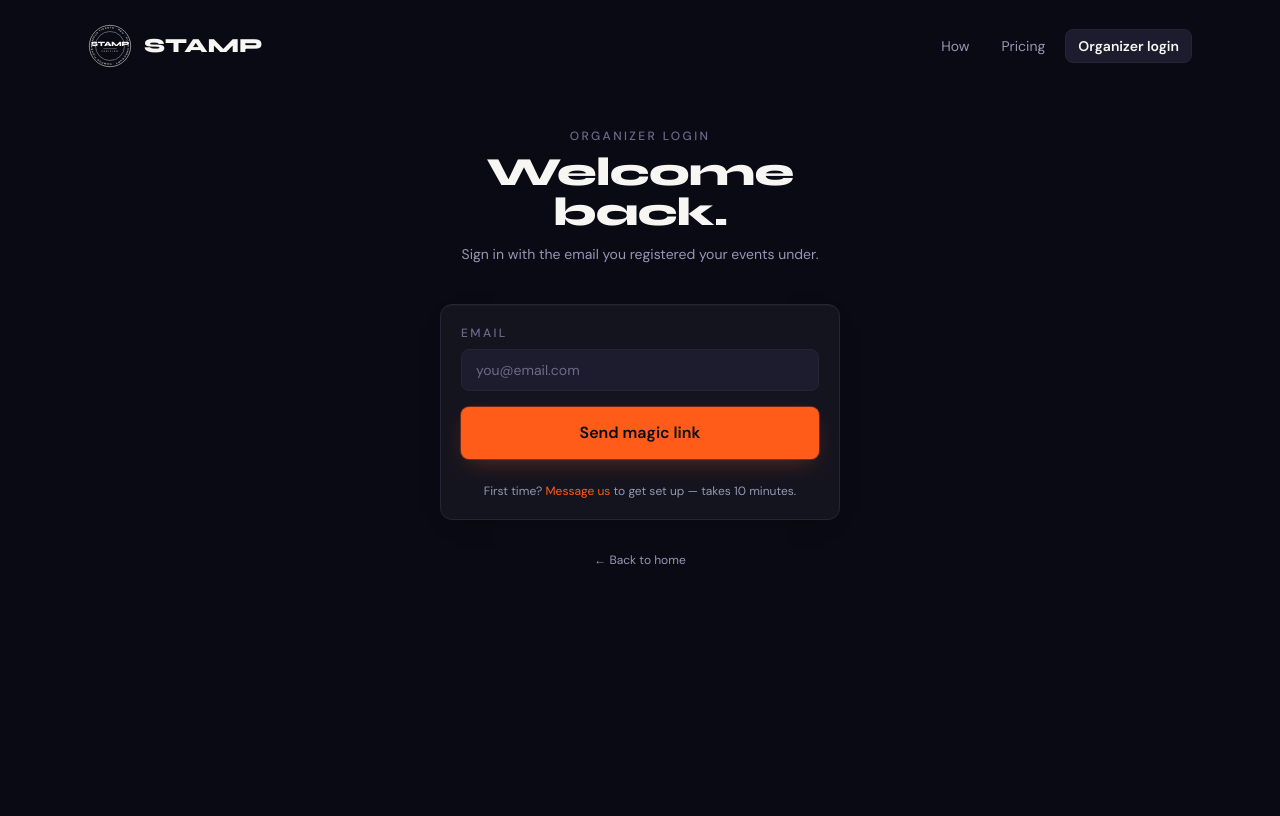
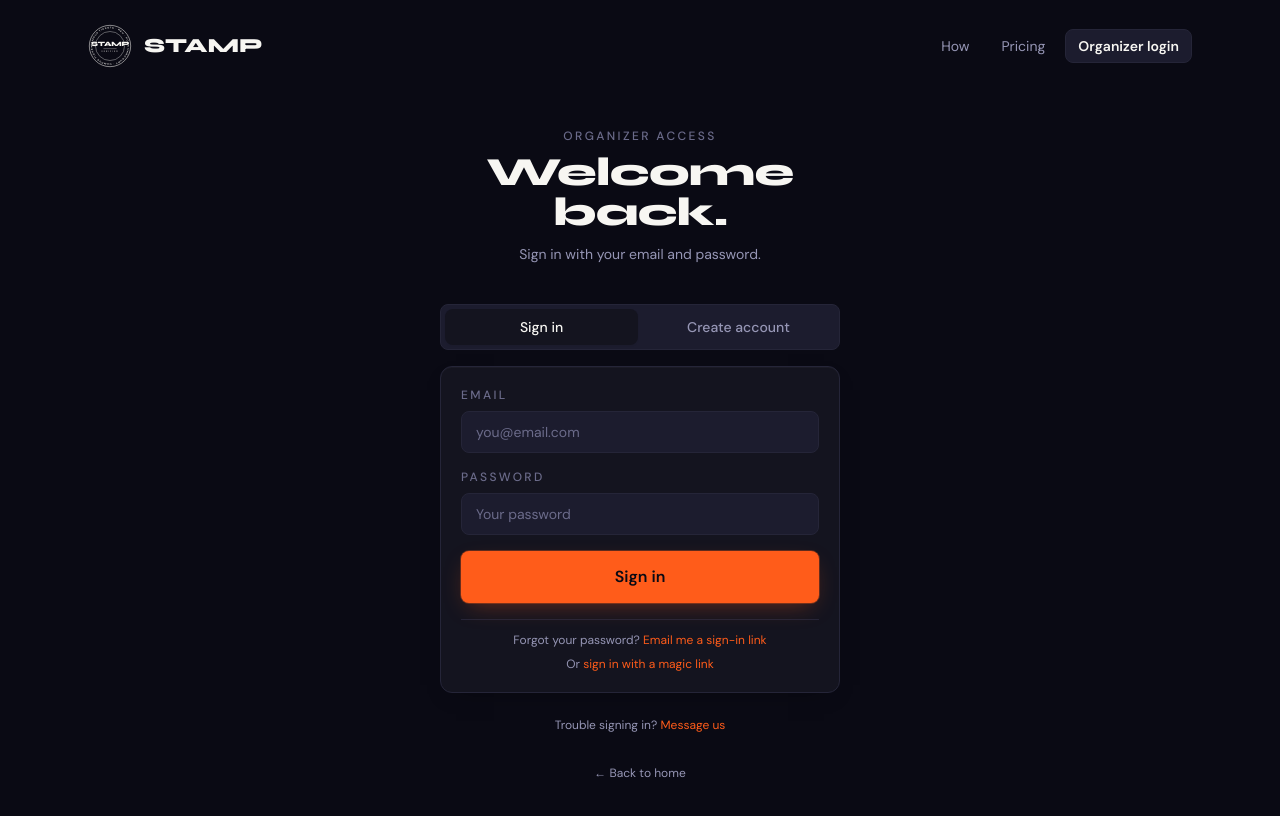
Before and after one commit to josh2-dot/stamp, a Next.js app: page /login in a window 1280 px wide. Shown: the top 816 px of the page. Built offline with nearby package versions, Linux system fonts and the light colour scheme; no server answers.

Commit message:
Stamp password auth

```diff
--- a/app/login/page.tsx
+++ b/app/login/page.tsx
@@ -9,24 +9,55 @@ import { Button } from "@/components/ui/Button";
 import { Input } from "@/components/ui/Input";
 import { Eyebrow } from "@/components/ui/Eyebrow";
 import { createBrowserSupabase } from "@/lib/supabase/browser";
+import { cn } from "@/lib/cn";
 
-type State = "idle" | "sending" | "sent" | "error" | "exchanging";
+type Mode = "signin" | "signup";
+type State = "idle" | "submitting" | "email_sent" | "exchanging" | "error";
+
+const MIN_PASSWORD_LENGTH = 8;
+
+/**
+ * Map Supabase auth error messages to something a human can act on.
+ * The raw strings are technical and inconsistent across error types.
+ */
+function mapAuthError(message: string): string {
+  const m = message.toLowerCase();
+  if (m.includes("invalid login credentials"))
+    return "Wrong email or password.";
+  if (m.includes("user already registered") || m.includes("already been registered"))
+    return "That email is already signed up. Switch to Sign in instead.";
+  if (m.includes("email rate limit"))
+    return "Too many emails sent in the last hour. Try password sign-in, or wait.";
+  if (m.includes("password should be at least") || m.includes("password is too short"))
+    return `Password must be at least ${MIN_PASSWORD_LENGTH} characters.`;
+  if (m.includes("email not confirmed"))
+    return "Confirm your email first — check your inbox for the link we just sent.";
+  if (m.includes("signup is disabled"))
+    return "New signups are temporarily paused. Message support.";
+  return message;
+}
 
 export default function LoginPage() {
   const router = useRouter();
   const sp = useSearchParams();
+
+  const [mode, setMode] = useState<Mode>("signin");
   const [email, setEmail] = useState("");
+  const [password, setPassword] = useState("");
   const [state, setState] = useState<State>("idle");
   const [error, setError] = useState<string | null>(null);
+  // Tracks whether the email_sent state is from signup confirmation or
+  // magic link, so the copy can be accurate.
+  const [emailSentKind, setEmailSentKind] = useState<"magic" | "confirm">("magic");
 
   // Implicit-flow fallback. If Supabase returns tokens via URL fragment
-  // instead of a ?code query (happens for `type=signup` and some other
-  // legacy email templates), the server callback redirects here with
-  // ?error=missing_code while the browser still has the tokens in the hash.
-  // We parse them, set the session client-side, and push to the next page.
+  // (#access_token=…) instead of a ?code query — happens for some legacy
+  // email templates and signup confirmation paths — the server callback
+  // redirects here with ?error=missing_code while the browser still has
+  // the tokens in the hash. We parse them, set the session client-side,
+  // and push to the next page. Belt and suspenders.
   useEffect(() => {
-    if (typeof window === "undefined") return;
-    if (!window.location.hash) return;
+    if (typeof window === "undefined" || !window.location.hash) return;
 
     const hash = new URLSearchParams(window.location.hash.slice(1));
     const access_token = hash.get("access_token");
@@ -42,45 +73,128 @@ export default function LoginPage() {
           console.error("[login] implicit flow setSession failed", setErr);
           setError(setErr.message);
           setState("error");
-          // Clear the hash so refreshing doesn't retry forever
           window.history.replaceState(null, "", window.location.pathname);
           return;
         }
         const next = sp.get("next") ?? "/dashboard";
-        // Clean the URL before navigating
         window.history.replaceState(null, "", window.location.pathname);
         router.replace(next);
       });
   }, [router, sp]);
 
-  const handleSend = async () => {
+  const trimmedEmail = email.trim().toLowerCase();
+  const validEmail = trimmedEmail.includes("@") && trimmedEmail.length > 3;
+
+  const handleSignIn = async () => {
     setError(null);
-    const trimmed = email.trim().toLowerCase();
-    if (!trimmed || !trimmed.includes("@")) {
-      setError("Enter the email you want to organize from.");
+    if (!validEmail) {
+      setError("Enter a valid email.");
+      setState("error");
+      return;
+    }
+    if (!password) {
+      setError("Enter your password.");
+      setState("error");
       return;
     }
 
-    setState("sending");
+    setState("submitting");
     const supabase = createBrowserSupabase();
-    const { error: err } = await supabase.auth.signInWithOtp({
-      email: trimmed,
+    const { error: err } = await supabase.auth.signInWithPassword({
+      email: trimmedEmail,
+      password,
+    });
+
+    if (err) {
+      setError(mapAuthError(err.message));
+      setState("error");
+      return;
+    }
+
+    const next = sp.get("next") ?? "/dashboard";
+    router.replace(next);
+    router.refresh();
+  };
+
+  const handleSignUp = async () => {
+    setError(null);
+    if (!validEmail) {
+      setError("Enter a valid email.");
+      setState("error");
+      return;
+    }
+    if (password.length < MIN_PASSWORD_LENGTH) {
+      setError(`Password must be at least ${MIN_PASSWORD_LENGTH} characters.`);
+      setState("error");
+      return;
+    }
+
+    setState("submitting");
+    const supabase = createBrowserSupabase();
+    const { data, error: err } = await supabase.auth.signUp({
+      email: trimmedEmail,
+      password,
       options: {
         emailRedirectTo: `${window.location.origin}/auth/callback?next=/dashboard`,
       },
     });
 
     if (err) {
-      console.error(err);
-      setError(err.message);
+      setError(mapAuthError(err.message));
       setState("error");
       return;
     }
 
-    setState("sent");
+    // If "Confirm email" is OFF in Supabase, signUp returns a session
+    // immediately and we go straight to the dashboard. The DB trigger
+    // (migration 006) creates the organizer row.
+    if (data.session) {
+      const next = sp.get("next") ?? "/dashboard";
+      router.replace(next);
+      router.refresh();
+      return;
+    }
+
+    // Confirm-email-on path: no session yet, user must click the link.
+    setEmailSentKind("confirm");
+    setState("email_sent");
   };
 
-  // Show the "exchanging" state while we process implicit-flow tokens
+  const handleMagicLink = async () => {
+    setError(null);
+    if (!validEmail) {
+      setError("Enter the email you want to use.");
+      setState("error");
+      return;
+    }
+
+    setState("submitting");
+    const supabase = createBrowserSupabase();
+    const { error: err } = await supabase.auth.signInWithOtp({
+      email: trimmedEmail,
+      options: {
+        emailRedirectTo: `${window.location.origin}/auth/callback?next=/dashboard`,
+      },
+    });
+
+    if (err) {
+      setError(mapAuthError(err.message));
+      setState("error");
+      return;
+    }
+
+    setEmailSentKind("magic");
+    setState("email_sent");
+  };
+
+  const switchMode = (next: Mode) => {
+    setMode(next);
+    setError(null);
+    setState("idle");
+    setPassword("");
+  };
+
+  // Exchanging state from the implicit-flow handler
   if (state === "exchanging") {
     return (
       <PageShell maxWidth="sm">
@@ -97,74 +211,187 @@ export default function LoginPage() {
     );
   }
 
-  return (
-    <PageShell maxWidth="sm">
-      {/* Decorative seal removed — login isn't a verification moment. The
-          TopNav already carries the brand. The eyebrow + headline does the
-          welcoming work without burning a stamp impression. */}
-      <div className="text-center mb-10">
-        <Eyebrow align="center">Organizer login</Eyebrow>
-        <h1 className="font-display text-display-md text-stamp-white mt-2">
-          Welcome back.
-        </h1>
-        <p className="text-stamp-muted-2 text-sm mt-3">
-          Sign in with the email you registered your events under.
-        </p>
-      </div>
+  // Post-send state, used for both magic link and signup confirmation
+  if (state === "email_sent") {
+    return (
+      <PageShell maxWidth="sm">
+        <div className="text-center mb-10">
+          <Eyebrow align="center">Organizer access</Eyebrow>
+          <h1 className="font-display text-display-md text-stamp-white mt-2">
+            Check your inbox.
+          </h1>
+        </div>
 
-      {state === "sent" ? (
         <Card accent elevated className="text-center space-y-3">
           <h2 className="font-display text-display-sm text-stamp-green">
-            Check your inbox.
+            {emailSentKind === "confirm" ? "Confirm your email." : "Link sent."}
           </h2>
           <p className="text-stamp-muted-2 text-sm">
-            We sent a magic link to{" "}
-            <span className="text-stamp-white">{email}</span>. Click it to sign in.
+            We sent a {emailSentKind === "confirm" ? "confirmation" : "sign-in"} link to{" "}
+            <span className="text-stamp-white">{email}</span>.
+            {emailSentKind === "confirm"
+              ? " Click it to activate your account."
+              : " Click it to sign in."}
           </p>
           <p className="text-xs text-stamp-muted-2 pt-4 border-t border-stamp-border">
             No email after a minute? Check spam, or{" "}
             <button
               type="button"
-              onClick={() => setState("idle")}
+              onClick={() => {
+                setState("idle");
+                setError(null);
+              }}
               className="text-stamp-orange hover:underline"
             >
-              try a different address
+              try a different approach
             </button>
             .
           </p>
         </Card>
-      ) : (
-        <Card className="space-y-4">
-          <Input
-            label="Email"
-            type="email"
-            autoComplete="email"
-            placeholder="you@email.com"
-            value={email}
-            onChange={(e) => setEmail(e.target.value)}
-            onKeyDown={(e) => e.key === "Enter" && handleSend()}
-            error={state === "error" ? error ?? undefined : undefined}
-          />
-          {/* glow on the one primary action; spinner carries the loading signal
-              alone (label stays semantic). */}
-          <Button
-            fullWidth
-            size="lg"
-            glow
-            onClick={handleSend}
-            loading={state === "sending"}
-          >
-            Send magic link
-          </Button>
-          <p className="text-xs text-stamp-muted-2 text-center pt-2">
-            First time?{" "}
-            <a href="https://wa.me/2348012345678" className="text-stamp-orange hover:underline">
-              Message us
-            </a>{" "}
-            to get set up — takes 10 minutes.
+
+        <p className="text-center text-xs text-stamp-muted-2 mt-8">
+          <Link href="/" className="hover:text-stamp-white">
+            ← Back to home
+          </Link>
+        </p>
+      </PageShell>
+    );
+  }
+
+  return (
+    <PageShell maxWidth="sm">
+      <div className="text-center mb-10">
+        <Eyebrow align="center">Organizer access</Eyebrow>
+        <h1 className="font-display text-display-md text-stamp-white mt-2">
+          {mode === "signup" ? "Set up your account." : "Welcome back."}
+        </h1>
+        <p className="text-stamp-muted-2 text-sm mt-3">
+          {mode === "signup"
+            ? "Email and password. We handle the rest."
+            : "Sign in with your email and password."}
+        </p>
+      </div>
+
+      {/* Mode tabs — the eye picks the active state from the elevated surface */}
+      <div
+        role="tablist"
+        aria-label="Authentication mode"
+        className="flex gap-1 mb-4 p-1 bg-stamp-surface2 rounded-md border border-stamp-border"
+      >
+        <button
+          type="button"
+          role="tab"
+          aria-selected={mode === "signin"}
+          onClick={() => switchMode("signin")}
+          className={cn(
+            "flex-1 py-2 text-sm font-medium rounded-md transition-colors",
+            mode === "signin"
+              ? "bg-stamp-surface text-stamp-white shadow-sm"
+              : "text-stamp-muted-2 hover:text-stamp-white",
+          )}
+        >
+          Sign in
+        </button>
+        <button
+          type="button"
+          role="tab"
+          aria-selected={mode === "signup"}
+          onClick={() => switchMode("signup")}
+          className={cn(
+            "flex-1 py-2 text-sm font-medium rounded-md transition-colors",
+            mode === "signup"
+              ? "bg-stamp-surface text-stamp-white shadow-sm"
+              : "text-stamp-muted-2 hover:text-stamp-white",
+          )}
+        >
+          Create account
+        </button>
+      </div>
+
+      <Card className="space-y-4">
+        <Input
+          label="Email"
+          type="email"
+          autoComplete="email"
+          placeholder="you@email.com"
+          value={email}
+          onChange={(e) => setEmail(e.target.value)}
+        />
+
+        <Input
+          label="Password"
+          type="password"
+          autoComplete={mode === "signup" ? "new-password" : "current-password"}
+          placeholder={mode === "signup" ? `At least ${MIN_PASSWORD_LENGTH} characters` : "Your password"}
+          value={password}
+          onChange={(e) => setPassword(e.target.value)}
+          onKeyDown={(e) => {
+            if (e.key === "Enter") {
+              mode === "signup" ? handleSignUp() : handleSignIn();
+            }
+          }}
+        />
+
+        {state === "error" && error && (
+          <div className="p-3 rounded-md bg-stamp-red/10 border border-stamp-red/30 text-stamp-red text-sm">
+            {error}
+          </div>
+        )}
+
+        {/* glow — single primary action on the page */}
+        <Button
+          fullWidth
+          size="lg"
+          glow
+          onClick={mode === "signup" ? handleSignUp : handleSignIn}
+          loading={state === "submitting"}
+        >
+          {mode === "signup" ? "Create account" : "Sign in"}
+        </Button>
+
+        {/* Tertiary affordances — magic link as fallback, "forgot password"
+            routes through magic link too (no separate reset flow needed). */}
+        <div className="pt-3 border-t border-stamp-border space-y-2 text-center text-xs text-stamp-muted-2">
+          {mode === "signin" && (
+            <p>
+              Forgot your password?{" "}
+              <button
+                type="button"
+                onClick={handleMagicLink}
+                className="text-stamp-orange hover:underline"
+                disabled={state === "submitting"}
+              >
+                Email me a sign-in link
+              </button>
+            </p>
+          )}
+          <p>
+            {mode === "signup"
+              ? "Prefer no password? "
+              : "Or "}
+            <button
+              type="button"
+              onClick={handleMagicLink}
+              className="text-stamp-orange hover:underline"
+              disabled={state === "submitting"}
+            >
+              {mode === "signup"
+                ? "Sign up with a magic link"
+                : "sign in with a magic link"}
+            </button>
           </p>
-        </Card>
-      )}
+        </div>
+      </Card>
+
+      <p className="text-xs text-stamp-muted-2 text-center mt-6">
+        Trouble signing in?{" "}
+        <a
+          href="https://wa.me/2348012345678"
+          className="text-stamp-orange hover:underline"
+        >
+          Message us
+        </a>
+      </p>
 
       <p className="text-center text-xs text-stamp-muted-2 mt-8">
         <Link href="/" className="hover:text-stamp-white">
```
Also changed, not shown: 1 other file (tests, documents, lock files or other folders).
